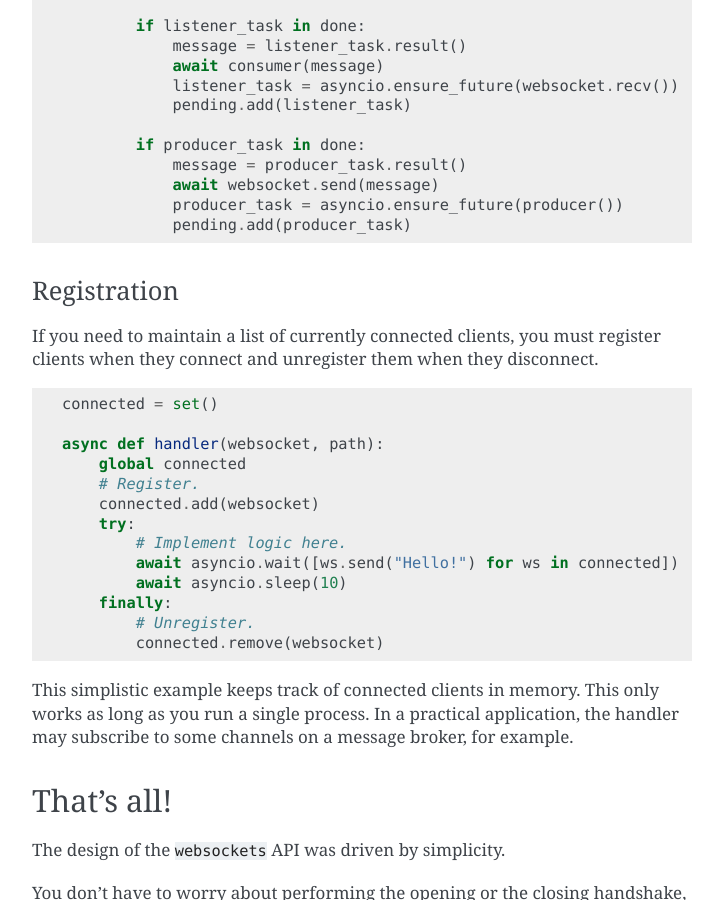
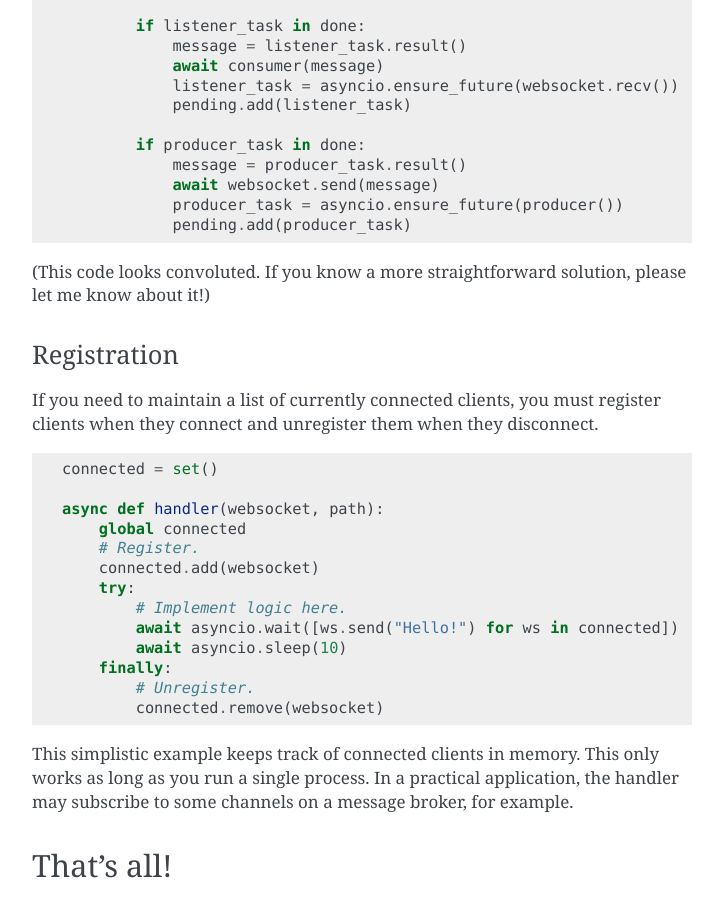
Before and after one commit to python-websockets/websockets, a Sphinx documentation site: the page built from docs/intro.rst, in a window 1280 px wide and 900 px high, scrolled down 2444 px. Shown: the whole window, without its empty margins (388-1111 px from the left). Built offline with Sphinx 7.4.7, drawn with Linux system fonts in a browser that asks for light colours.

Commit message:
Update intro.rst
Adding back the apology

```diff
--- a/docs/intro.rst
+++ b/docs/intro.rst
@@ -111,6 +111,8 @@ messages on the same connection.
                 producer_task = asyncio.ensure_future(producer())
                 pending.add(producer_task)
 
+(This code looks convoluted. If you know a more straightforward solution,
+please let me know about it!)
 
 Registration
 ............
```
